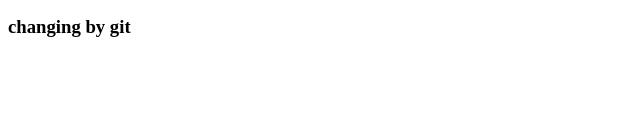
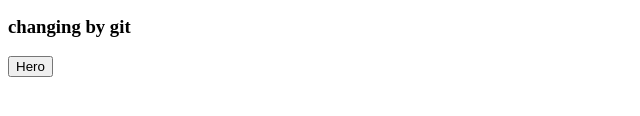
Before and after one commit to nahid537/my-first-website, a plain HTML site: page index.html in a window 1280 px wide. Shown: the part 146-262 px from the top of the page, without its empty margins (0-640 px from the left). Drawn offline with Linux system fonts and the light colour scheme.

Commit message:
my button

```diff
--- a/index.html
+++ b/index.html
@@ -2,3 +2,5 @@
 <h1>adding anohter text</h1>
 <p>Lorem ipsum, dolor sit amet consectetur adipisicing elit.</p>
 <h3>changing by git</h3>
+<!-- Button -->
+<button type="button">Hero</button>
```
